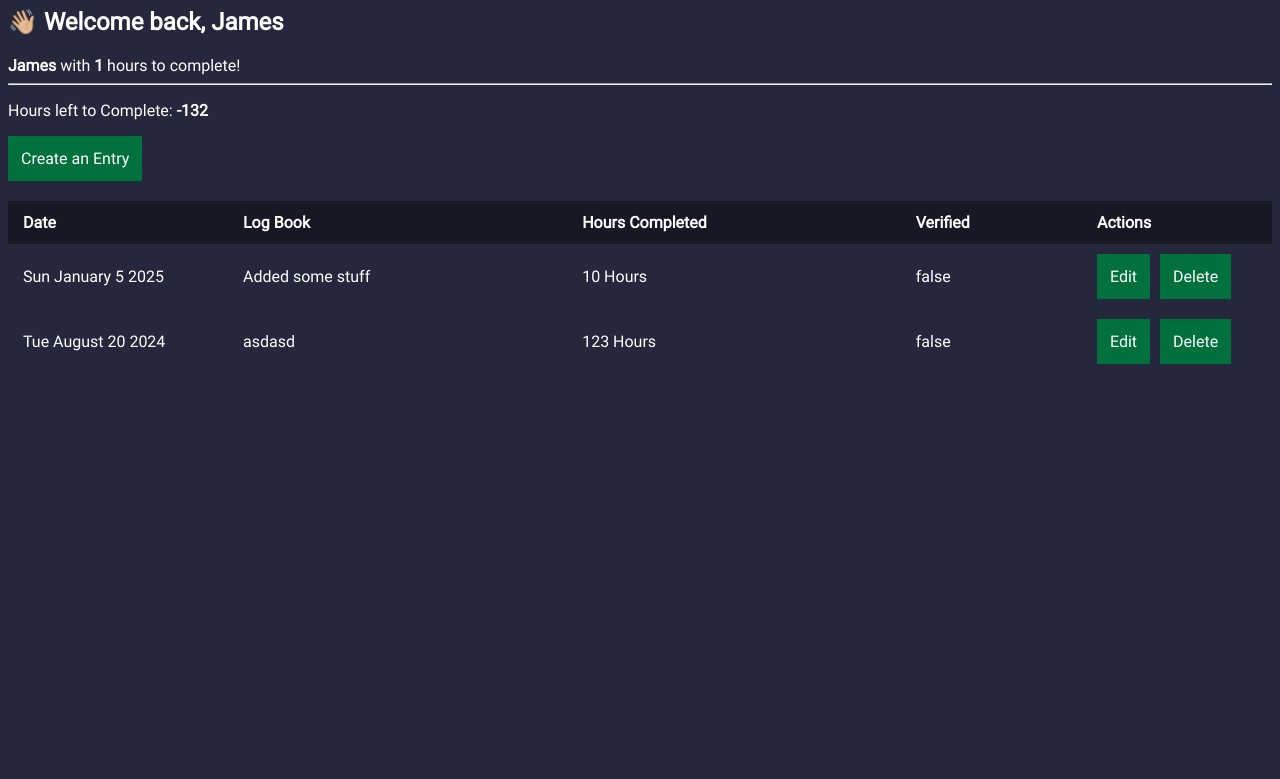
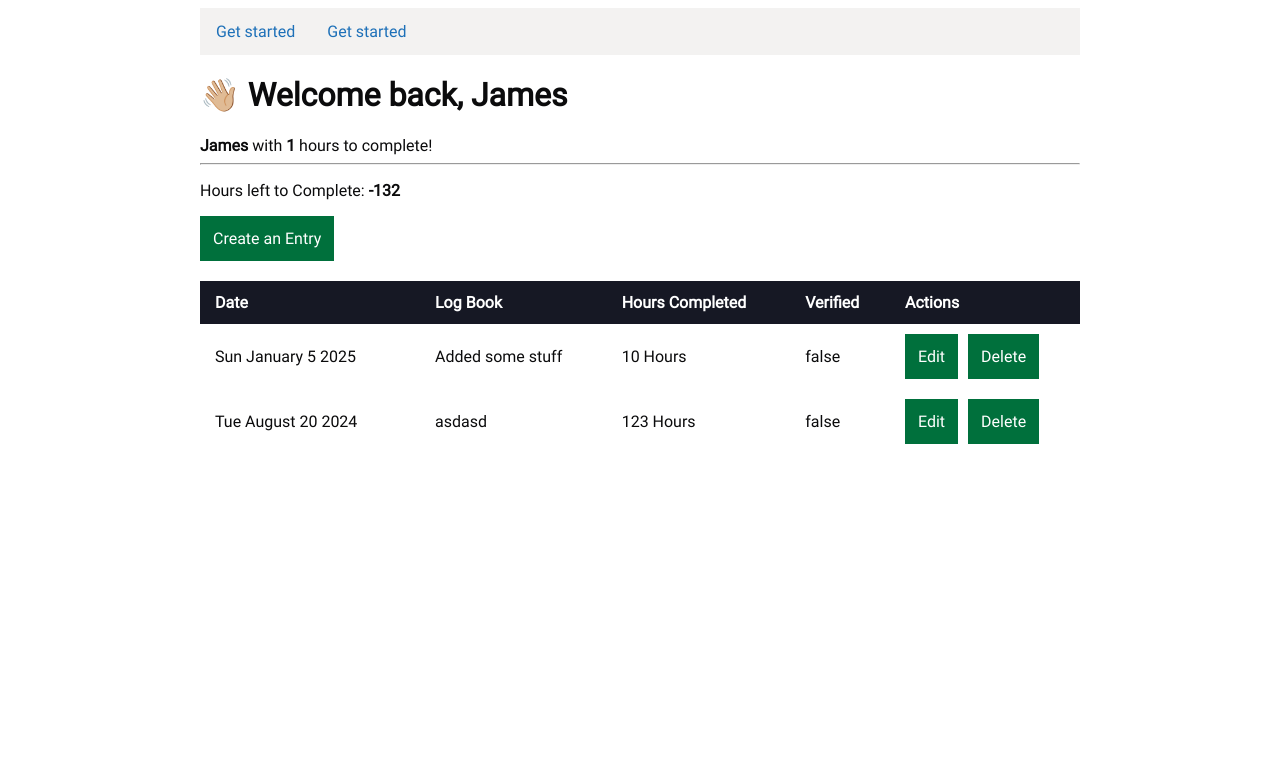
Before and after one commit to SilentSmeary/hours-tracking, a PHP site: page /student/student_home.php in a window 1280 px wide. Shown: the top 779 px of the page. Run offline with PHP 8.4, Linux system fonts and the light colour scheme; a user stored in the database is signed in; data comes from the database, SQL or seed files in the repository.

Commit message:
added: navbar

```diff
--- a/assets/style/style.css
+++ b/assets/style/style.css
@@ -89,8 +89,10 @@ select option {
 }
 
 .student_home_body{
-    background: #25283D;
-    color: white;
+    background: #ffffff;
+    color: #0b0b0c;
+    margin-left: 200px;
+    margin-right: 200px;
 }
 
 .create_log{
@@ -177,6 +179,45 @@ select option {
     background-color: #004a27; /* Darker green on hover */
 }
 
-label{
-    font-size: 18px;
-}
+.nav_bar {
+    background: #f3f2f1;
+    list-style-type: none;
+    margin: 0;
+    padding: 0;
+    overflow: hidden;
+    display: flex;
+  }
+
+  .navbar_li {
+    float: left;
+  }
+
+  li:last-child {
+    border-right: none;
+  }
+
+  li a {
+    display: block;
+    color: #1d70b8;
+    text-align: center;
+    padding: 14px 16px;
+    text-decoration: none;
+    position: relative; /* Required for positioning the ::after element */
+  }
+
+  /* Add underline on hover and active state */
+  li a:hover::after,
+  li a.active::after {
+    content: '';
+    position: absolute;
+    left: 0;
+    right: 0;
+    bottom: 0; /* Aligns underline at the bottom of the link */
+    height: 2px;
+    background-color: #007bff; /* Blue underline */
+  }
+
+  li a:hover,
+  li a.active {
+    color: #0056b3; /* Optional: Change text color on hover and active */
+  }
--- a/student/student_home.php
+++ b/student/student_home.php
@@ -11,8 +11,13 @@ if (!isset($_SESSION["s_first_name"], $_SESSION["course_name"], $_SESSION["cours
     exit;
 }
 
+echo "<ul class='nav_bar'>";
+echo "<li class='navbar_li'><a href='#get-started'>Get started</a></li>";
+echo "<li class='navbar_li'><a href='#get-started'>Get started</a></li>";
+echo "</ul>";
+
 // Display welcome message and course details
-echo "<h2>👋🏼 Welcome back, " . htmlspecialchars($_SESSION["s_first_name"]) . "</h2>";
+echo "<h1>👋🏼 Welcome back, " . htmlspecialchars($_SESSION["s_first_name"]) . "</h1>";
 echo "<b>" . htmlspecialchars($_SESSION["course_name"]) . "</b> with <b>" . htmlspecialchars($_SESSION["course_hours"]) . " </b> hours to complete!";
 echo "<hr>";
 
```
